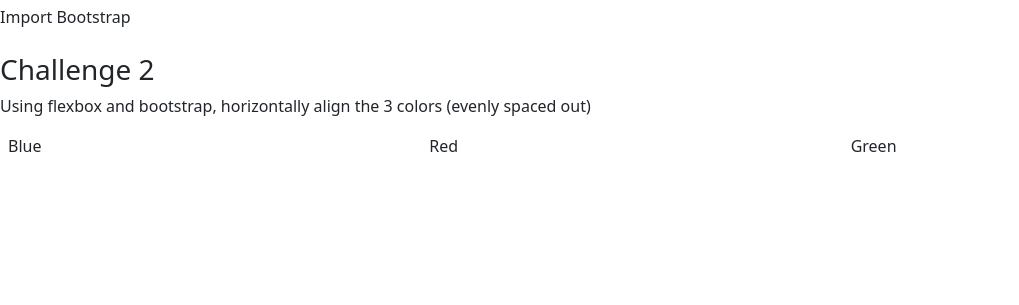
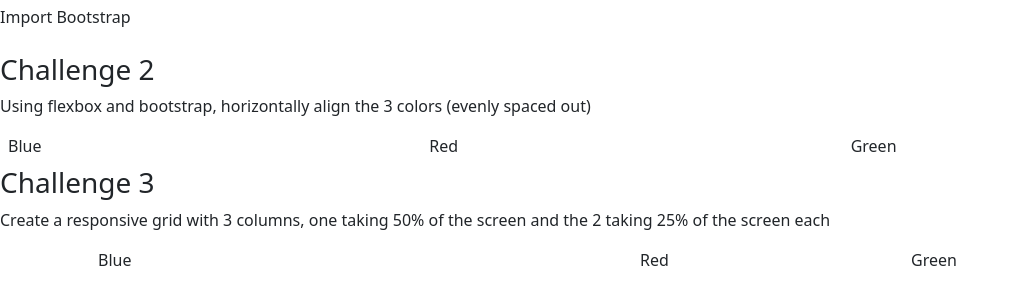
Before and after one commit to faicat99/grid-challenge, a plain HTML site: page gridchallenge.html in a window 1280 px wide. Shown: the part 125-430 px from the top of the page, without its empty margins (0-1019 px from the left). Drawn offline with nearby package versions, Linux system fonts and the light colour scheme.

Commit message:
different sizes of columns

```diff
--- a/gridchallenge.html
+++ b/gridchallenge.html
@@ -23,3 +23,16 @@
     <div class="col-4">Red</div>
     <div class="col-4">Green</div>
     </div>
+
+    <h3>Challenge 3</h3>
+    <p>
+      Create a responsive grid with 3 columns, one taking 50% of the screen and
+      the 2 taking 25% of the screen each
+    </p>
+    <div class="container">
+        <div class="d-flex flex-row m-3">
+    <div class="col-6">Blue</div>
+    <div class="col-3">Red</div>
+    <div class="col-3">Green</div>
+    </div>
+    </div>
```
